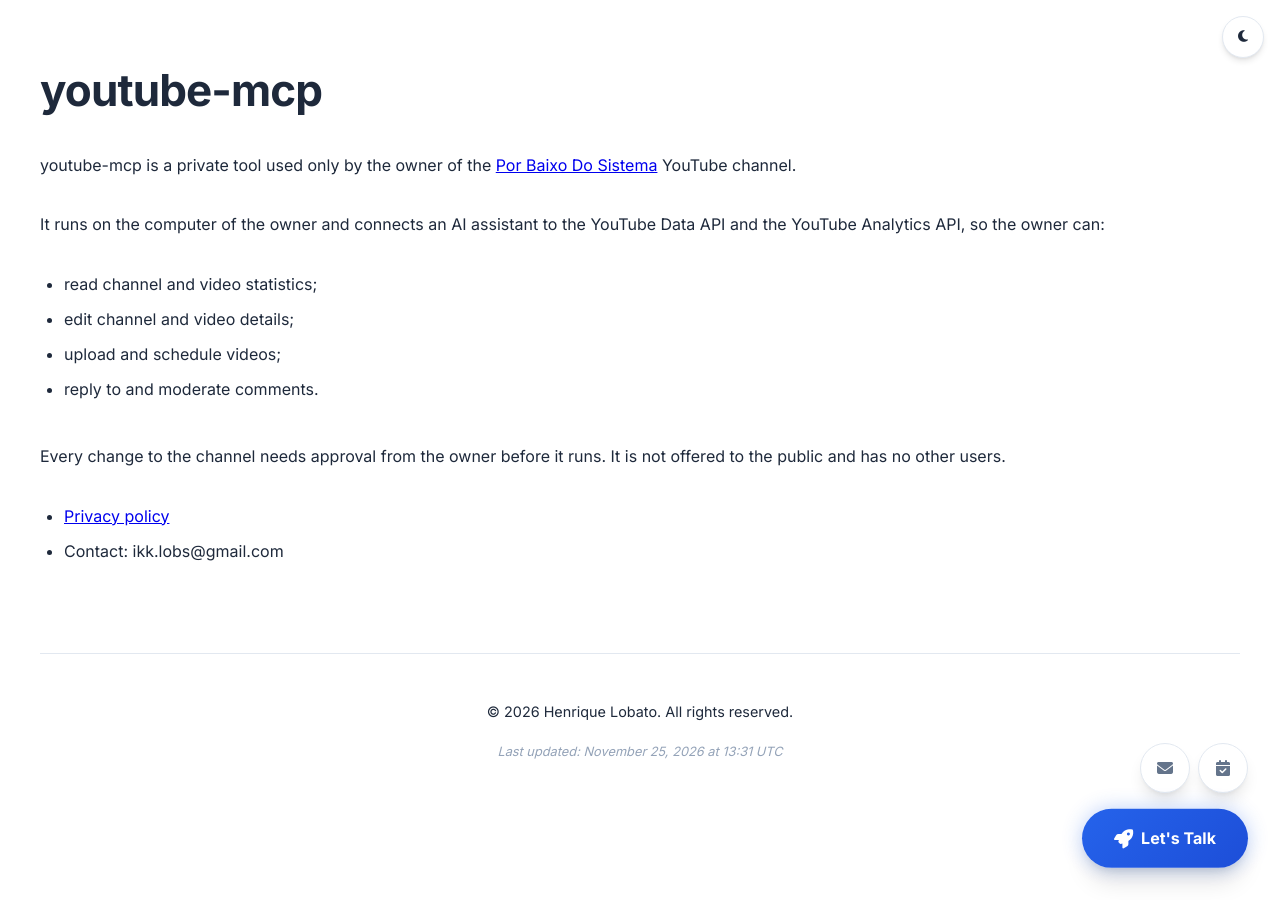
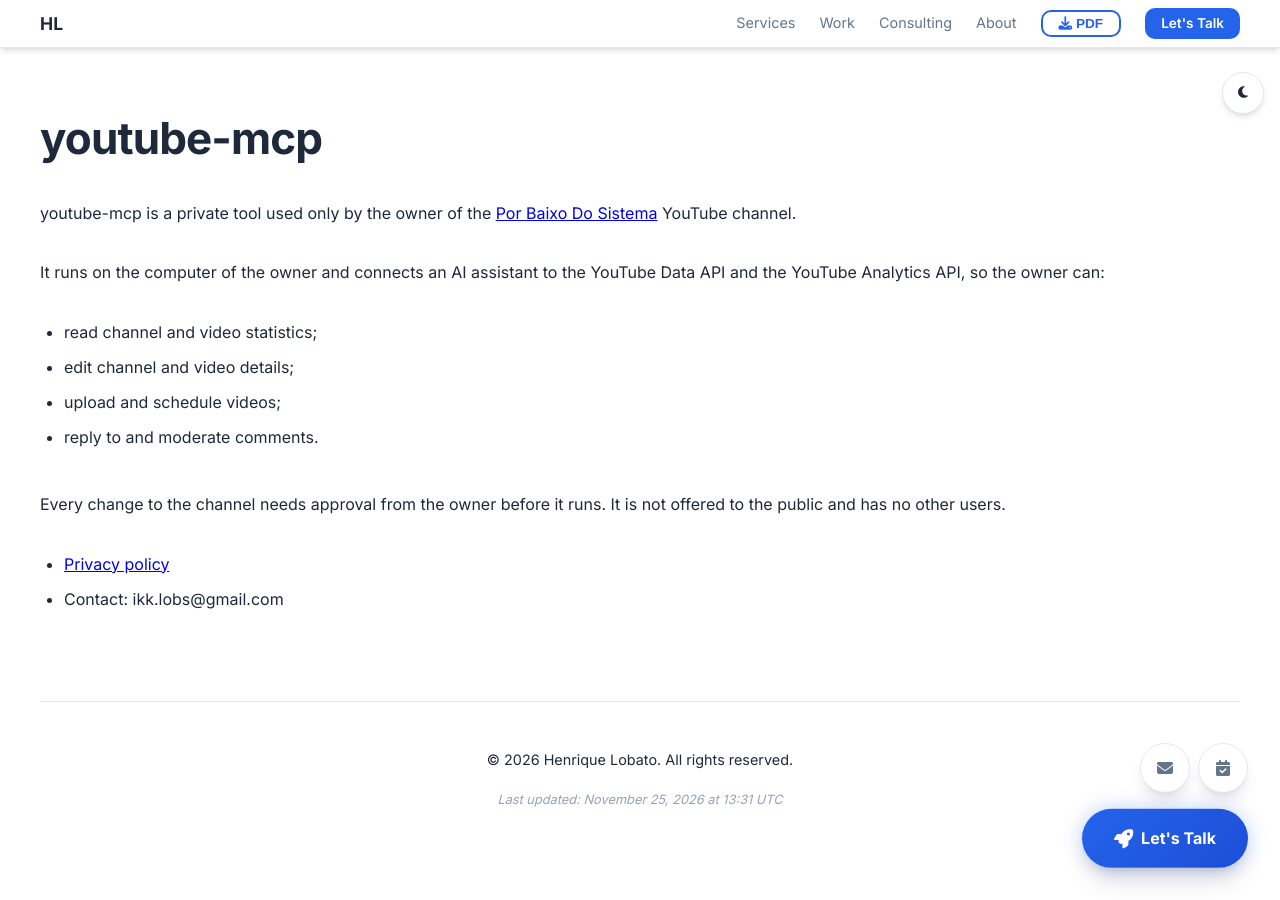
Before and after one commit to iklobato/iklobato.github.io, a Jekyll site: the page built from youtube-mcp/index.md, in a window 1280 px wide and 900 px high. Built offline with Jekyll 4.4.1, drawn with Linux system fonts in a browser that asks for light colours.

Commit message:
Keep the top nav visible from the top of the page
The nav only slid in after 400px of scroll, so visitors who land on a
page never saw the menu until they scrolled. Fix it to the top and push
the content down by its measured height, since the links wrap to two
rows on phones and the height changes with width.

```diff
--- a/_layouts/default.html
+++ b/_layouts/default.html
@@ -130,17 +130,12 @@
             if (progressBar) {
                 progressBar.style.width = scrolled + '%';
             }
+        });
 
-            // Sticky Navigation
-            const stickyNav = document.getElementById('stickyNav');
-            if (stickyNav) {
-                if (winScroll > 400) {
-                    stickyNav.classList.add('visible');
-                } else {
-                    stickyNav.classList.remove('visible');
-                }
-            }
-        });
+        const stickyNav = document.getElementById('stickyNav');
+        new ResizeObserver(function() {
+            document.documentElement.style.setProperty('--nav-height', stickyNav.offsetHeight + 'px');
+        }).observe(stickyNav);
 
         // Scroll to top functionality
         const scrollToTopBtn = document.getElementById('scrollToTop');
--- a/assets/css/main.css
+++ b/assets/css/main.css
@@ -1566,7 +1566,7 @@
            ============================================ */
         .sticky-nav {
             position: fixed;
-            top: -100px;
+            top: 0;
             left: 0;
             right: 0;
             background: rgba(255, 255, 255, 0.95);
@@ -1575,13 +1575,13 @@
             border-bottom: 1px solid var(--border);
             padding: var(--space-sm) var(--space-lg);
             z-index: 1000;
-            transition: top var(--transition-normal);
             box-shadow: var(--shadow-md);
         }
 
-        .sticky-nav.visible {
-            top: 0;
-        }
+        /* The nav is fixed, so it takes no room in the flow. --nav-height is set
+           by the layout script because the links wrap to two rows on phones. */
+        html { scroll-padding-top: var(--nav-height, 48px); }
+        .container { margin-top: var(--nav-height, 48px); }
 
         @media (prefers-color-scheme: dark) {
             .sticky-nav {
@@ -2213,7 +2213,7 @@ html[data-theme="light"] {
 
 #theme-toggle {
   position: fixed;
-  top: 1rem;
+  top: 4.5rem; /* below the always-visible nav, off its "Let's Talk" button */
   right: 1rem;
   z-index: 1001;
   width: 42px;
@@ -2230,9 +2230,6 @@ html[data-theme="light"] {
   transition: transform var(--transition-fast), box-shadow var(--transition-fast);
 }
 #theme-toggle:hover { transform: scale(1.08); box-shadow: var(--shadow-lg); }
-/* The toggle sits above the sticky nav and covered its "Let's Talk" button;
-   drop it below the nav while the nav is on screen. */
-body:has(.sticky-nav.visible) #theme-toggle { top: 4.5rem; }
 #theme-toggle .fa-sun { display: none; }
 #theme-toggle .fa-moon { display: inline-block; }
 html[data-theme="dark"] #theme-toggle .fa-sun,
```
